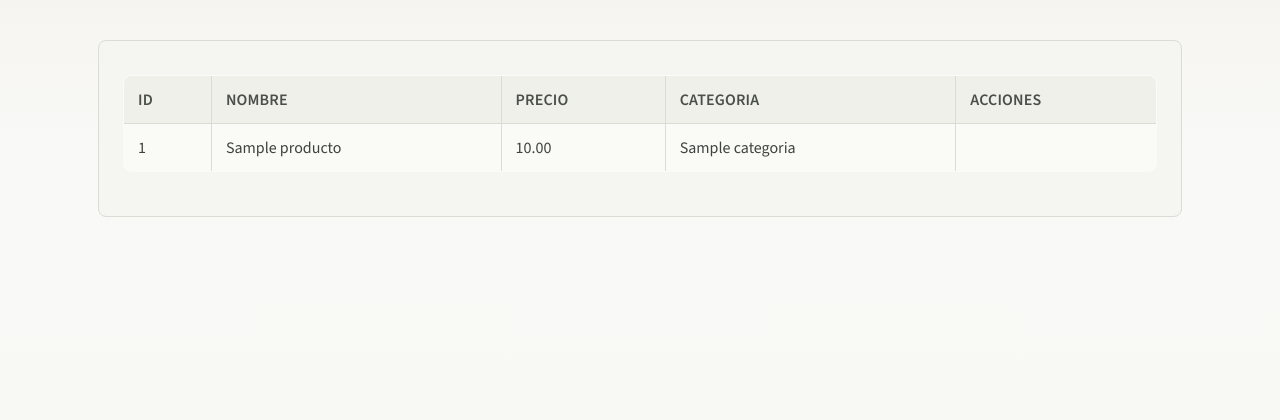
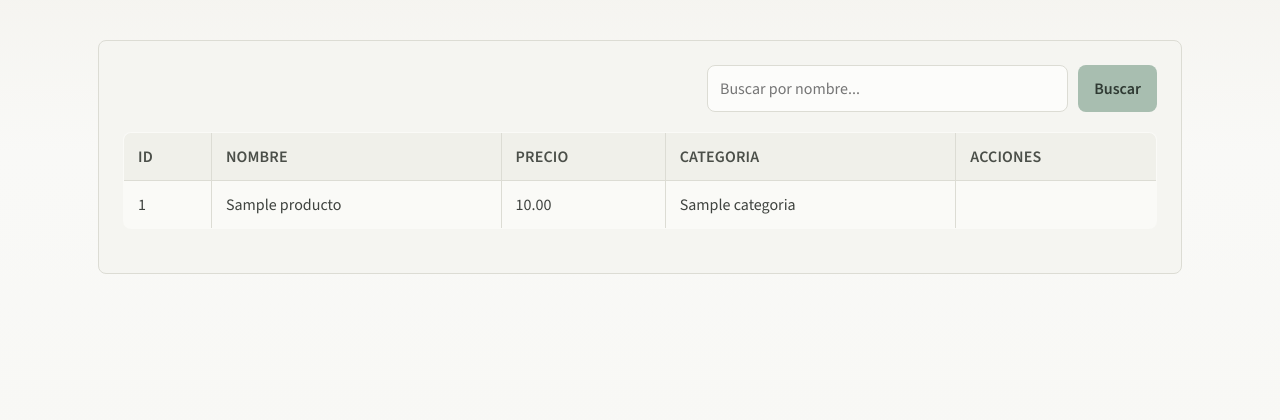
Before and after one commit to hiygabo/SISTEMA-IMPORTADORA-VDJANGO, a Django app: page /productos/ in a window 1280 px wide. Shown: the part 55-475 px from the top of the page. Run offline with Django 5.2, Linux system fonts and the light colour scheme; tables that the repository leaves empty hold one stand-in row (values such as "Sample post").

Commit message:
input Search implemented and readme.md updated to install

```diff
--- a/importadora/app/templates/app/Productos.html
+++ b/importadora/app/templates/app/Productos.html
@@ -1,5 +1,17 @@
 {% extends "app/Base.html" %}
 {% block content %}
+<div style="margin-bottom: 20px; display: flex; justify-content: flex-end;">
+        <form method="GET" action="{% url 'listarProductos' %}" style="display: flex; gap: 10px; margin: 0; padding: 0; width: 100%; max-width: 450px; background: transparent; border: none;">
+
+            <input type="text" name="q" value="{{ q }}" placeholder="Buscar por nombre..." style="flex: 1;">
+            <button type="submit" style="white-space: nowrap;">Buscar</button>
+
+            {% if q %}
+                <a href="{% url 'listarProductos' %}" class="btn" style="background: #e4e2dd; color: #545951;">Limpiar</a>
+            {% endif %}
+
+        </form>
+    </div>
     <table>
         <tr>
             <th>ID</th>
--- a/importadora/app/views.py
+++ b/importadora/app/views.py
@@ -11,8 +11,13 @@ def saludo(request):
     return HttpResponse("prueba exitosa")
 
 def listarProductos(request):
-    productos = Producto.objects.all()
-    return render(request, 'app/Productos.html', {'productos':productos})
+    terminoBusqueda = request.GET.get('q', '')
+    if terminoBusqueda:
+        productos = Producto.objects.filter(nombre__icontains=terminoBusqueda)
+    else:
+
+        productos = Producto.objects.all()
+    return render(request, 'app/Productos.html', {'productos':productos, 'q': terminoBusqueda})
 
 def crearProductos(request):
     if request.session.get('usuario_rol') != 'admin':
```
